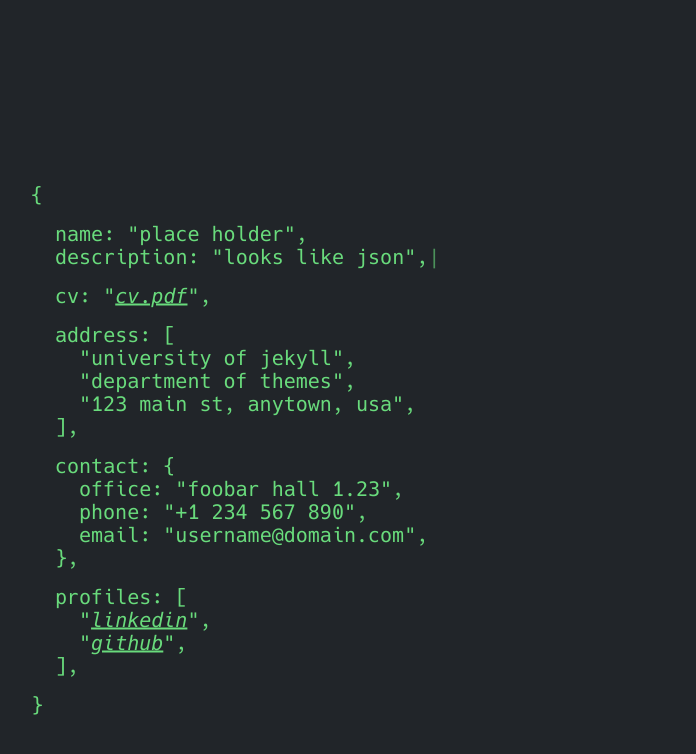
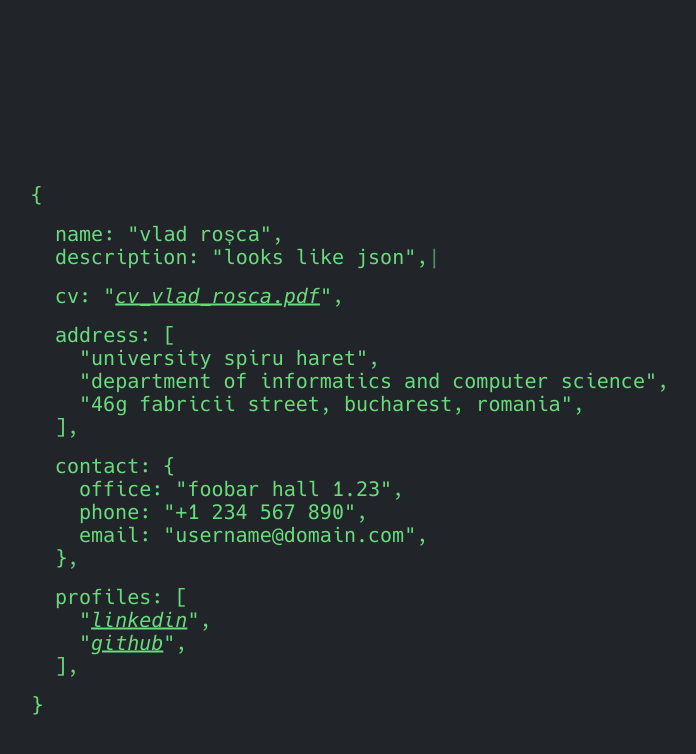
Before and after one commit to vld666/vld666.github.io, a Jekyll site: the page built from index.md, in a window 1280 px wide. Shown: the top 754 px of the page, without its empty margins (225-921 px from the left). Built offline with Jekyll 4.4.1, drawn with Linux system fonts in a browser that asks for light colours.

Commit message:
[main] changed config and added pdf CV

```diff
--- a/_config.yml
+++ b/_config.yml
@@ -7,16 +7,16 @@ show_downloads: false
 # this information is shown on the homepage, all fields are optional and
 # can be declared either as a single string or as a string array/hash
 json:
-    name: Place Holder
+    name: Vlad Roșca
     description:
         - Hello!
         - This tiny website
         - Looks like json
-    cv: assets/cv.pdf
+    cv: /assets/CV_Vlad_Rosca.pdf
     address:
-        - University of Jekyll
-        - Department of Themes
-        - 123 Main St, Anytown, USA
+        - University Spiru Haret
+        - Department of Informatics and Computer Science
+        - 46G Fabricii Street, Bucharest, Romania
     contact:
         office: Foobar Hall 1.23
         phone: +1 234 567 890
```
Also changed, not shown: 1 other file.
